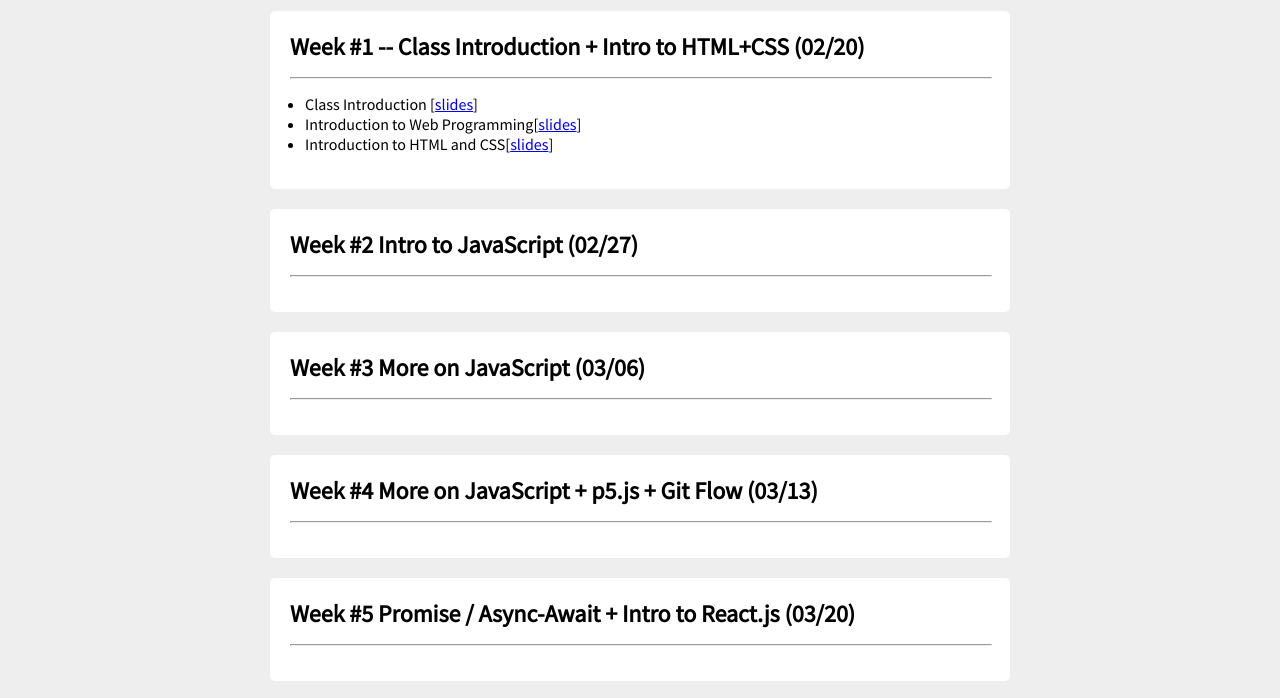
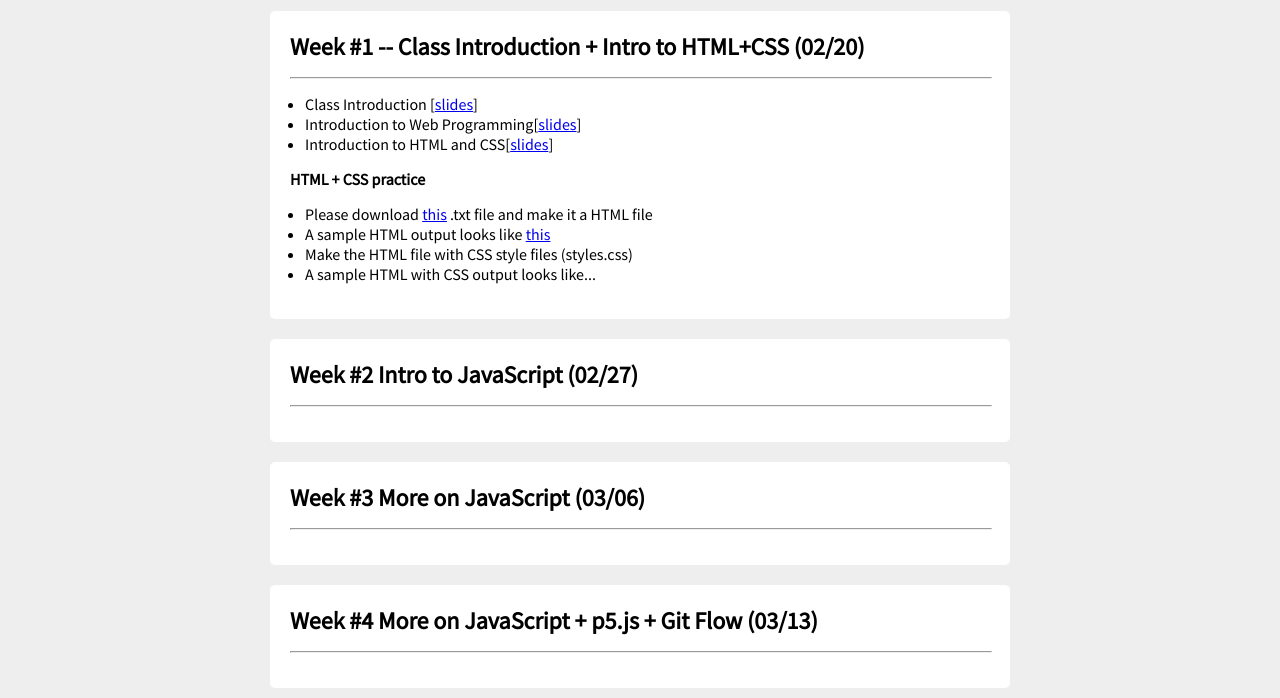
Before and after one commit to ric2k1/ric2k1.github.io, a plain HTML site: page index.html in a window 1280 px wide. Shown: the part 73-771 px from the top of the page. Drawn offline with Linux system fonts and the light colour scheme.

Commit message:
for class 1

```diff
--- a/index.html
+++ b/index.html
@@ -50,6 +50,30 @@
                         >]
                     </li>
                 </ul>
+                <h4>HTML + CSS practice</h4>
+                <ul class="single-list">
+                    <li>
+                        Please download
+                        <a
+                            href="https://ric2k1.github.io/W1_0220/practice/index.txt"
+                            target="_blank"
+                            >this</a
+                        >
+                        .txt file and make it a HTML file
+                    </li>
+                    <li>
+                        A sample HTML output looks like
+                        <a
+                            href="https://ric2k1.github.io/W1_0220/practice/index.jpg"
+                            target="_blank"
+                            >this</a
+                        >
+                    </li>
+                    <li>
+                        Make the HTML file with CSS style files (styles.css)
+                    </li>
+                    <li>A sample HTML with CSS output looks like...</li>
+                </ul>
             </div>
             <div class="post">
                 <h2 class="post-header">Week #2 Intro to JavaScript (02/27)</h2>
```
